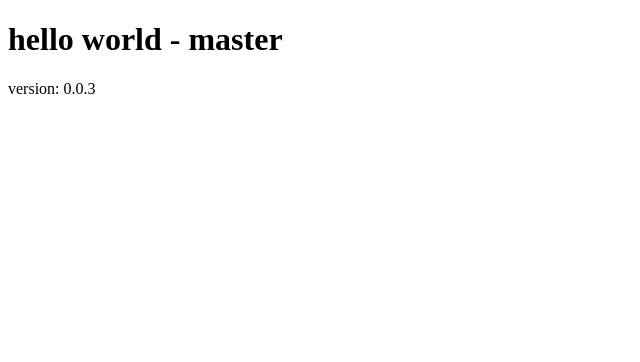
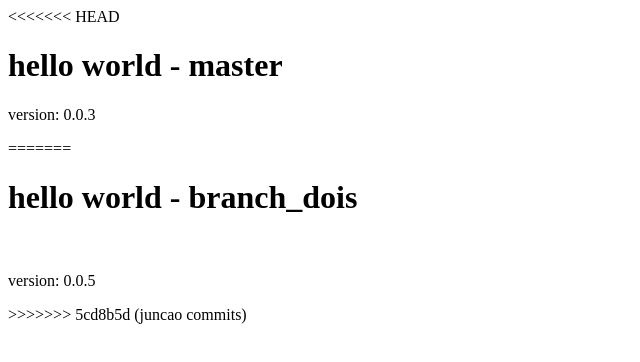
Before and after one commit to sordi17/gitAlura, a plain HTML site: page index.html in a window 1280 px wide. Shown: the whole page, without its empty margins (0-640 px from the left). Drawn offline with Linux system fonts and the light colour scheme.

Commit message:
juncao commits
commit 5

commit 3

juncao dos commits

commit 4

```diff
--- a/index.html
+++ b/index.html
@@ -6,8 +6,14 @@
   </head>
   <body>
 
+<<<<<<< HEAD
     <h1>hello world - master</h1>
     <p>version: 0.0.3</p>
+=======
+    <h1>hello world - branch_dois</h1>
+    <br>
+    <p>version: 0.0.5</p>
+>>>>>>> 5cd8b5d (juncao commits)
 
   </body>
 </html>
```
